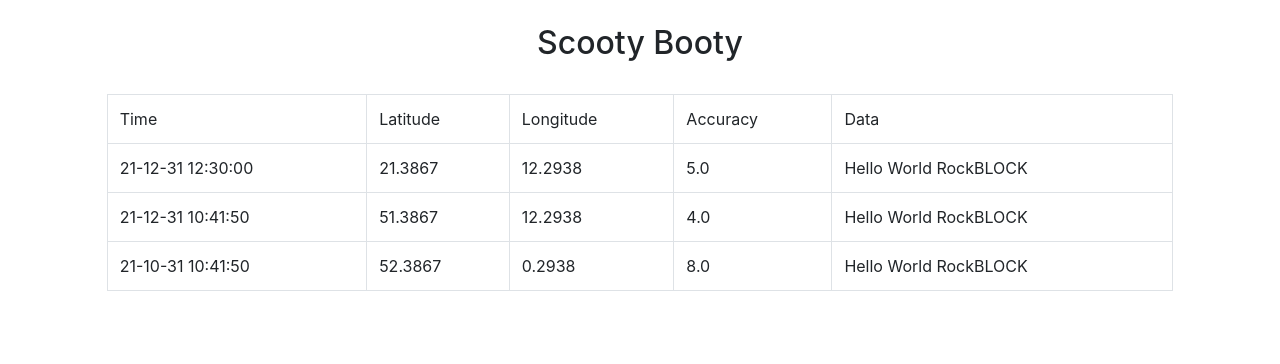
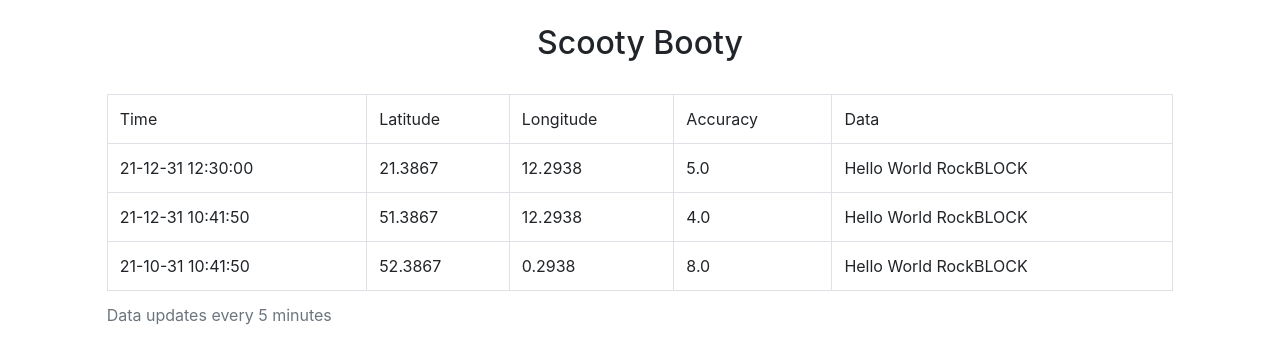
Before and after one commit to ryoshida28/cs147_final, a Flask app: page / in a window 1280 px wide. Shown: the top 364 px of the page. Run offline with Flask 2, Linux system fonts and the light colour scheme; data comes from the database, SQL or seed files in the repository.

Commit message:
added template caption

```diff
--- a/templates/home.html
+++ b/templates/home.html
@@ -10,6 +10,7 @@
 <body>
     <h2 class="d-flex justify-content-center flex-nowrap pt-4 pb-4">Scooty Booty</h2>
     <table class="table table-hover table-bordered col-md-10 offset-md-1">
+        <caption>Data updates every 5 minutes</caption>
         {% for row in rows %}
         <tr>
             {% for item in row %}
```
